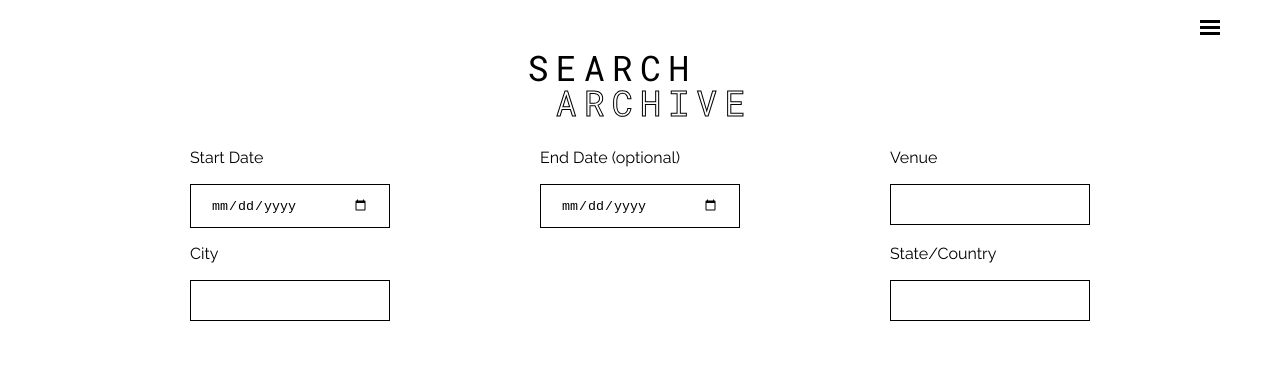
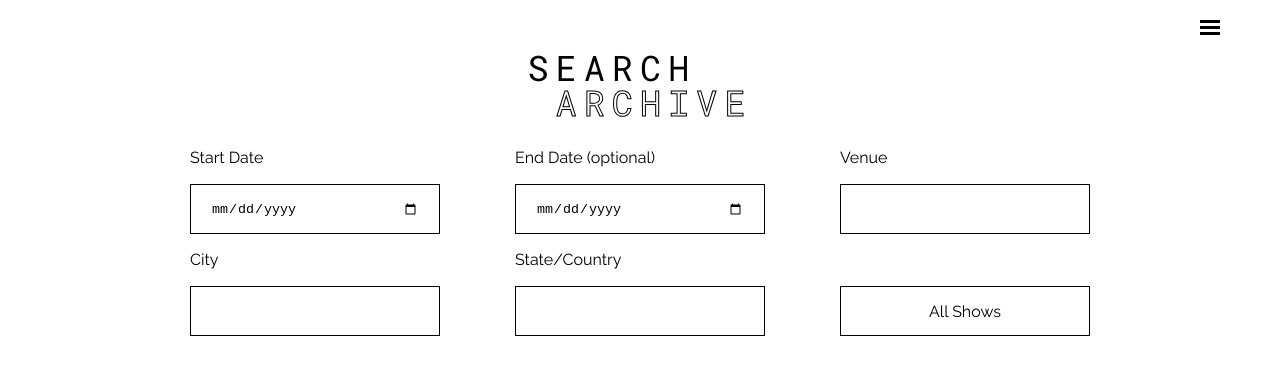
Before and after one commit to JarrettD5309/sf-show-archive, a React (Create React App) app in the folder client/: page /search in a window 1280 px wide. Shown: the top 374 px of the page. Built offline with nearby package versions, Linux system fonts and the light colour scheme.

Commit message:
add all shows button to search page. continue search page layout

```diff
--- a/client/src/index.css
+++ b/client/src/index.css
@@ -1,6 +1,11 @@
 html {
 	font-size: 16px;
 	font-family: 'Raleway', sans-serif;
+}
+
+button {
+	font-family: 'Raleway', sans-serif;
+	font-size: 16px;
 }
 
 h1 {
--- a/client/src/pages/Search/index.js
+++ b/client/src/pages/Search/index.js
@@ -6,6 +6,15 @@ import './style.css';
 const Search = () => {
     const [shows, setShows] = React.useState([]);
     const [fadeShows, setFadeShows] = React.useState(false);
+
+    let resizeTimer;
+    window.addEventListener("resize", () => {
+        document.body.classList.add("resize-animation-stopper");
+        clearTimeout(resizeTimer);
+        resizeTimer = setTimeout(() => {
+            document.body.classList.remove("resize-animation-stopper");
+        }, 400);
+    });
 
     return (
         <div className='sub-root'>
@@ -29,8 +38,6 @@ const Search = () => {
                         <label for='venue'>Venue</label><br />
                         <input type='text' id='venue' name='venue' />
                     </div>
-                </div>
-                <div className='form-row'>
                     <div>
                         <label for='city'>City</label><br />
                         <input type='text' id='city' name='city' />
@@ -38,6 +45,9 @@ const Search = () => {
                     <div>
                         <label for='stateCountry'>State/Country</label><br />
                         <input type='text' id='stateCountry' name='stateCountry' />
+                    </div>
+                    <div>
+                        <button className='all-shows-button' type='button'>All Shows</button>
                     </div>
                 </div>
             </form>
--- a/client/src/pages/Search/style.css
+++ b/client/src/pages/Search/style.css
@@ -1,3 +1,8 @@
+button {
+    transition-duration: 0.4s;
+    outline: none;
+}
+
 input {
     width: 200px;
     padding: 12px 20px;
@@ -5,6 +10,7 @@ input {
     box-sizing: border-box;
     border: 1px solid black;
     outline:none;
+    height: 50px;
 }
 
 label {
@@ -12,11 +18,83 @@ label {
     display: inline-block;
 }
 
+.all-shows-button {
+    box-sizing: border-box;
+    height: 50px;
+    width: 200px;
+    border-radius: 0;
+    margin-top: 44px;
+    cursor: pointer;
+    border: 1px black solid;
+    background-color: white;
+    overflow: hidden;
+    position: relative;
+}
+
+.all-shows-button:hover {
+    background-color: black;
+    color: white;
+}
+
+.all-shows-button:after {
+    content: "";
+    background: rgb(105, 105, 105);
+    display: block;
+    position: absolute;
+    padding-top: 300%;
+    padding-left: 350%;
+    margin-left: -20px!important;
+    margin-top: -120%;
+    opacity: 0;
+    transition: all 0.8s
+}
+
+.all-shows-button:active:after {
+    padding: 0;
+    margin: 0;
+    opacity: 1;
+    transition: 0s
+}
+
 .form-row {
     display: flex;
     justify-content: space-between;
+    flex-wrap: wrap;
+}
+
+.resize-animation-stopper * {
+    transition: none !important;
+    animation: none !important;
 }
 
 .search-form {
     margin-top: 20px;
 }
+
+@media (max-width: 399px) {
+    .form-row {
+        display: flex;
+        justify-content: center;
+        flex-wrap: wrap;
+    }
+}
+
+@media (min-width: 400px) and (max-width: 575px) {
+    input {
+        width: 180px;
+    }
+
+    .all-shows-button {
+        width: 180px;
+    }
+}
+
+@media (min-width: 950px) {
+    input {
+        width: 250px;
+    }
+
+    .all-shows-button {
+        width: 250px;
+    }
+}
```
Also changed, not shown: 1 other file (tests, documents, lock files or other folders).
